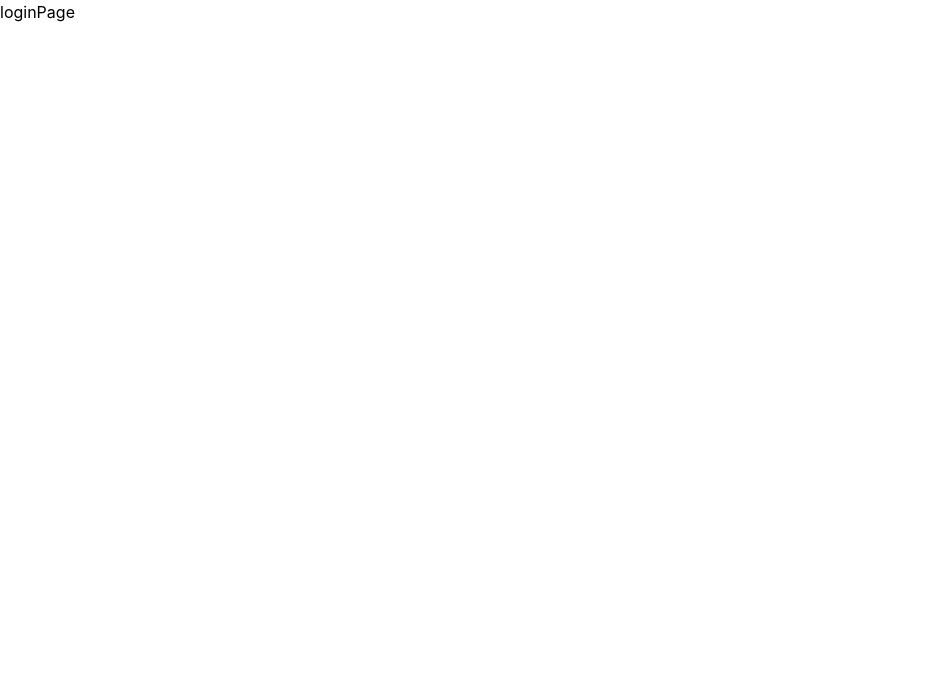
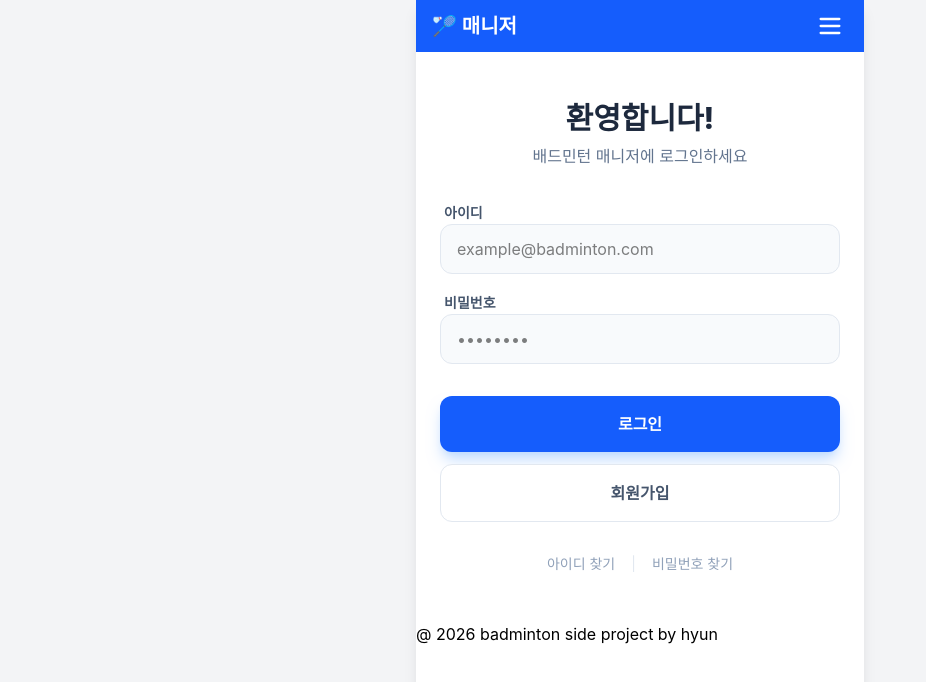
Before and after one commit to 2hyun2/badminton-webapp, a React (Vite) app in the folder client/: page /login in a window 1280 px wide. Shown: the top 682 px of the page, without its empty margins (0-926 px from the left). Built offline with nearby package versions, Linux system fonts and the light colour scheme.

Commit message:
header, LoginPage

```diff
--- a/client/src/App.jsx
+++ b/client/src/App.jsx
@@ -1,20 +1,21 @@
 import React from 'react'
-import { BrowserRouter, Routes, Route } from 'react-router-dom'
-
-import { MainPage } from './pages/mainPage'
-import { LoginPage } from './pages/loginPage'
+import { Routes, Route } from 'react-router-dom'
 
 
+import { DefaultLayout } from './components/layout/DefaultLayout'
+
+import { MainPage } from './pages/MainPage'
+import { LoginPage } from './pages/LoginPage'
 
 const App = () => {
   return (
-    <>
-      <Routes>
-        <Route path='/' element={<MainPage/>} />
-        <Route path='/login' element={<LoginPage/>} />
+    <Routes>
+      <Route element={<DefaultLayout />}>
+        <Route path='/' element={<MainPage />} />
+        <Route path='/login' element={<LoginPage />} />
+      </Route>
 
-      </Routes>
-    </>
+    </Routes>
   )
 }
 
--- /dev/null
+++ b/client/src/components/layout/DefaultLayout.jsx
@@ -0,0 +1,56 @@
+import React, { useState } from 'react'
+import { Outlet, Link } from 'react-router-dom';
+
+export const DefaultLayout = () => {
+  const [isMenuOpen, setIsMenuOpen] = useState(false);
+  const toggleMenu = () => setIsMenuOpen(!isMenuOpen);
+  const closeMenu = () => setIsMenuOpen(false);
+
+  const [isLogin, setIsLogin] = useState(false)
+
+  return (
+    <div className="layout default">
+      <div className="min-h-screen h-full flex justify-center bg-gray-100">
+        <div className="max-w-md w-full bg-white shadow-lg">
+          <header className="relative flex justify-between items-center text-xl text-white font-bold bg-blue-600 py-2 px-4">
+            <Link to={"/"}><h1>🏸 매니저</h1></Link>
+            {/* <Button onClick={() => setIsMatchModalOpen(true)}>매칭 짜기</Button> */}
+            <button onClick={() => toggleMenu()}
+              className="p-1 focus:outline-none hover:bg-blue-700 rounded-md transition-colors">
+              {isMenuOpen
+                ? <svg className="w-7 h-7" fill="none" stroke="currentColor" viewBox="0 0 24 24"><path strokeLinecap="round" strokeLinejoin="round" strokeWidth="2" d="M6 18L18 6M6 6l12 12" /></svg>
+                : <svg className="w-7 h-7" fill="none" stroke="currentColor" viewBox="0 0 24 24"><path strokeLinecap="round" strokeLinejoin="round" strokeWidth="2" d="M4 6h16M4 12h16M4 18h16" /></svg>
+              }
+
+            </button>
+            <div className={`
+                absolute top-full left-0 w-full bg-blue-600 text-white shadow-xl z-10 overflow-hidden transition-all duration-300 ease-in-out
+                ${isMenuOpen ? 'max-h-60 opacity-100' : 'max-h-0 opacity-0'}
+              `}>
+              <nav className="flex flex-col border-t border-blue-500">
+                <Link to={'/'} onClick={() => closeMenu()} className='text-right border-b py-2 px-4 transition-colors hover:text-blue-200'>Home</Link>
+                {isLogin
+                  ? <Link to={'/logOut'} onClick={() => closeMenu()} className='text-right border-b py-2 px-4 transition-colors hover:text-blue-200'>LogOut</Link>
+                  : <Link to={'/login'} onClick={() => closeMenu()} className='text-right border-b py-2 px-4 transition-colors hover:text-blue-200'>Login</Link>
+                }
+                <Link to={'/record'} onClick={() => closeMenu()} className='text-right border-b py-2 px-4 transition-colors hover:text-blue-200'>Records</Link>
+                <Link to={'/ranking'} onClick={() => closeMenu()} className='text-right border-b py-2 px-4 transition-colors hover:text-blue-200'>Rankings</Link>
+              </nav>
+
+            </div>
+          </header>
+
+
+          <main>
+            <Outlet />
+          </main>
+
+          <footer>
+            @ 2026 badminton side project by hyun
+          </footer>
+
+        </div>
+      </div>
+    </div>
+  )
+}
--- a/client/src/components/layout/Layout.jsx
+++ /dev/null
@@ -1,26 +0,0 @@
-import React from 'react'
-import { Outlet, Link } from 'react-router-dom';
-
-export const Layout = () => {
-  return (
-    <div className="layout default">
-        <div className="min-h-screen h-full felx justify-center bg-gray-100">
-            <div className="max-w-md w-full bg-white shadow-lg">
-                <header className="flex justify-between items-center text-xl text-white font-bold bg-blue-600 py-2 px-4">
-                    <h1>🏸 매니저</h1>
-                    {/* <Button onClick={() => setIsMatchModalOpen(true)}>매칭 짜기</Button> */}
-                </header>
-
-                <main>
-                    <Outlet />
-                </main>
-
-                <footer>
-                    @ 2026 badminton side project by hyun
-                </footer>
-
-            </div>
-        </div>
-    </div>
-  )
-}
--- /dev/null
+++ b/client/src/css/layout.css
@@ -0,0 +1,4 @@
+@reference "tailwindcss";
+@layer components {
+  .default-layout { @apply flex-1 space-y-8 py-8 px-4 overflow-y-auto; }
+}
--- a/client/src/main.jsx
+++ b/client/src/main.jsx
@@ -2,6 +2,7 @@ import { createRoot } from 'react-dom/client'
 import { BrowserRouter } from 'react-router-dom'
 import './index.css'
 import "./css/modal.css"
+import "./css/layout.css"
 import App from './App.jsx'
 
 createRoot(document.getElementById('root')).render(
--- a/client/src/pages/LoginPage.jsx
+++ b/client/src/pages/LoginPage.jsx
@@ -1,7 +1,58 @@
 import React from 'react'
+import { Link } from 'react-router-dom'
 
 export const LoginPage = () => {
   return (
-    <div>loginPage</div>
+    <div className="flex flex-col px-6 py-12 space-y-8">
+      {/* 상단 타이틀 */}
+      <div className="text-center">
+        <h2 className="text-3xl font-extrabold text-slate-800">환영합니다!</h2>
+        <p className="text-slate-500 mt-2">배드민턴 매니저에 로그인하세요</p>
+      </div>
+
+      {/* 입력 폼 영역 */}
+      <div className="flex flex-col gap-4">
+        <div className="space-y-1">
+          <label className="text-sm font-semibold text-slate-600 ml-1">아이디</label>
+          <input
+            type="text"
+            placeholder="example@badminton.com"
+            className="w-full px-4 py-3 rounded-xl border border-slate-200 bg-slate-50 focus:bg-white focus:outline-none focus:ring-2 focus:ring-blue-500 transition-all"
+          />
+        </div>
+
+        <div className="space-y-1">
+          <label className="text-sm font-semibold text-slate-600 ml-1">비밀번호</label>
+          <input
+            type="password"
+            placeholder="••••••••"
+            className="w-full px-4 py-3 rounded-xl border border-slate-200 bg-slate-50 focus:bg-white focus:outline-none focus:ring-2 focus:ring-blue-500 transition-all"
+          />
+        </div>
+      </div>
+
+      {/* 버튼 영역 */}
+      <div className="flex flex-col gap-3">
+        {/* 로그인 버튼 (실제로는 submit 용 button 추천) */}
+        <button className="w-full bg-blue-600 hover:bg-blue-700 text-white font-bold py-4 rounded-xl shadow-lg shadow-blue-200 transition-transform active:scale-[0.98]">
+          로그인
+        </button>
+
+        {/* Link를 버튼처럼 꾸미기 (회원가입 이동) */}
+        <Link
+          to="/join"
+          className="w-full bg-white border border-slate-200 text-slate-600 font-bold py-4 rounded-xl text-center hover:bg-slate-50 transition-all"
+        >
+          회원가입
+        </Link>
+      </div>
+
+      {/* 하단 링크 */}
+      <div className="flex justify-center gap-4 text-sm text-slate-400">
+        <button className="hover:text-blue-500">아이디 찾기</button>
+        <span className="text-slate-200">|</span>
+        <button className="hover:text-blue-500">비밀번호 찾기</button>
+      </div>
+    </div>
   )
 }
--- a/client/src/pages/MainPage.jsx
+++ b/client/src/pages/MainPage.jsx
@@ -132,13 +132,9 @@ export const MainPage = () => {
   };
 
   return (
-        <div className="min-h-screen h-full flex justify-center bg-gray-100">
-            <div className="max-w-md w-full bg-white shadow-lg">
-                <header className="flex justify-between items-center text-xl text-white font-bold bg-blue-600 py-2 px-4">
-                    <h1>🏸 매니저</h1>
-                    <Button onClick={() => setIsMatchModalOpen(true)}>매칭 짜기</Button>
-                </header>
-                <main className="flex-1 space-y-8 py-8 px-4  overflow-y-auto">
+    <>
+      {/* <Button onClick={() => setIsMatchModalOpen(true)}>매칭 짜기</Button> */}
+      <div className="default-layout">
         <section className="resting-list flex flex-wrap gap-2 ">
           <h4 className="w-full text-lg font-semibold text-slate-800 border-b border-slate-600 pb-1 mb-2">
             휴식중 <span className="text-sm text-blue-500 font-medium ml-2">{userList.filter(item => item.status === "휴식중").length}명</span>
@@ -184,14 +180,7 @@ export const MainPage = () => {
             )
           })}
         </section>
-                </main>
-
-                {/* <nav className="fixed bottom-0 max-w-md w-full flex items-center justify-around bg-white border-top-solid"> */}
-                {/* <Button onClick={() => handleJoinWaitList()} children={'신청'} size='sm' /> */}
-                {/* <li>홈</li> */}
-                {/* <li>내정보</li> */}
-                {/* <li>랭킹</li> */}
-                {/* </nav> */}
+      </div>
 
       {/* 경기 결과 팝업 */}
       {endingMatchId && (
@@ -210,8 +199,7 @@ export const MainPage = () => {
           onMatchStart={startMatch}
         />
       )}
+    </>
 
-            </div>
-        </div>
   )
 }
```
Also changed, not shown: client/src/components/common/Button.jsx (indentation only). Lines whose indentation alone changed are shown as unchanged.
